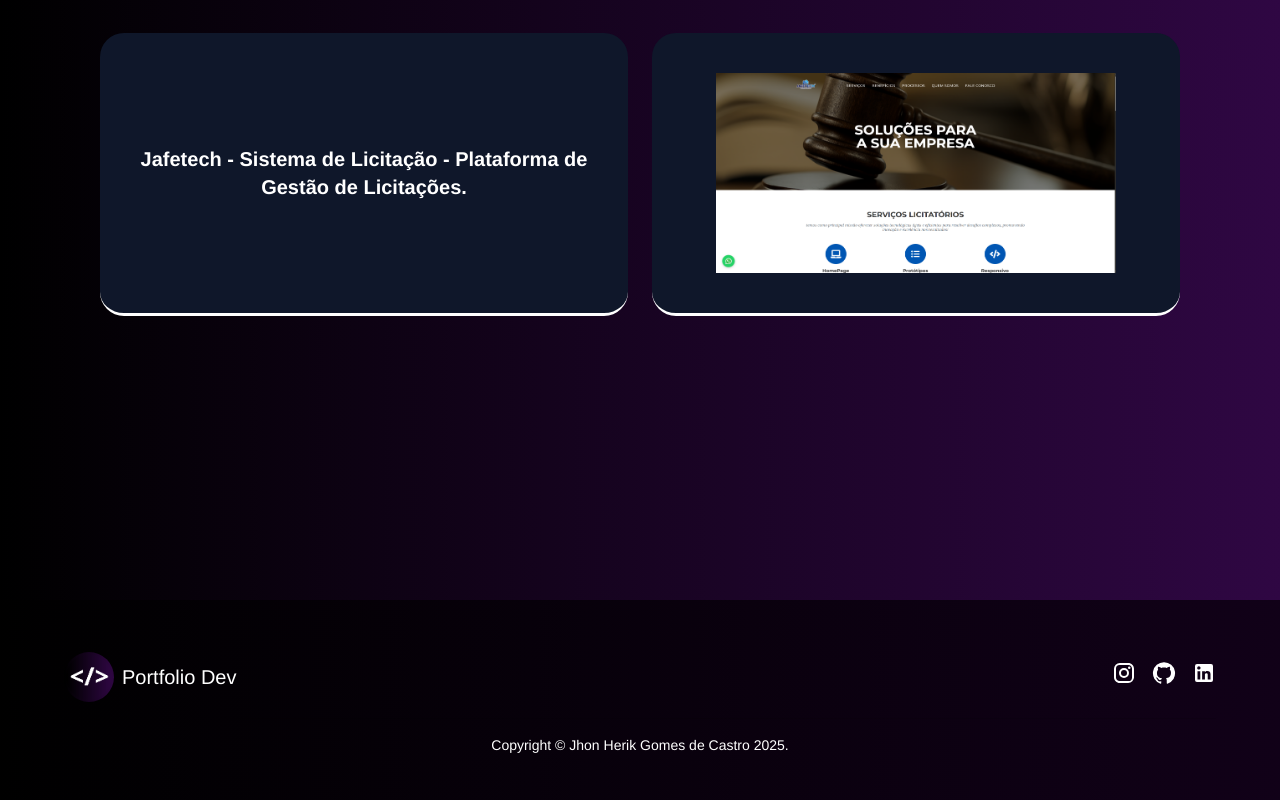
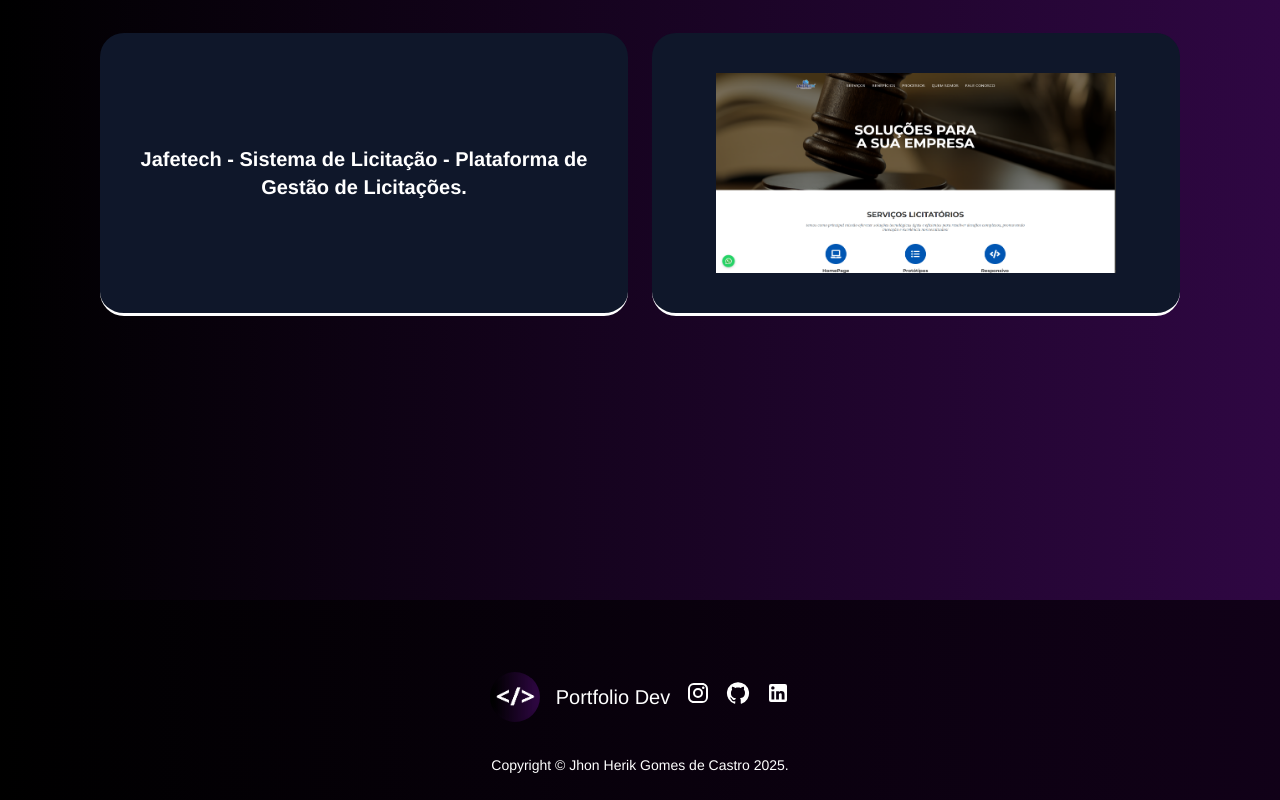
Before and after one commit to jhonherikgc/Portf-lio-Dev, a React (Vite) app: page / in a window 1280 px wide. Shown: the part 6181-6981 px from the top of the page. Built offline with nearby package versions, Linux system fonts and the light colour scheme; some icons are missing.

Commit message:
footer-perf

```diff
--- a/src/components/Footer/Footer.tsx
+++ b/src/components/Footer/Footer.tsx
@@ -17,7 +17,12 @@
   return (
     // @ts-ignore
     <StyledFooter component="footer">
-      <Container maxWidth="lg">
+      <Container maxWidth="lg"
+      sx={{
+        display: 'flex',
+        flexDirection: 'column',
+        paddingTop: {xs: "0", sm: "20px"},
+        alignItems: 'center',}}>
         <Stack
           paddingTop="20px"
           direction={{ xs: 'column', sm: 'row' }}
@@ -25,7 +30,7 @@
           alignItems="center"
           spacing={2}
         >
-          <Stack direction="row" alignItems="center" spacing={1}>
+          <Stack direction="row" alignItems="center" spacing={2}>
             <img src={Icon} alt="Icon" style={{ height: '50px', width: '50px', borderRadius: '50%'}} />
             <Typography variant="h6" color="white">
               Portfolio Dev
@@ -44,11 +49,17 @@
           </Stack>
         </Stack>
         <Divider sx={{ my: 2 }} />
-        <Typography variant="body2" color="white" align="center">
-          {'Copyright © '}
-        Jhon Herik Gomes de Castro {' '}
-          {currentYear}.
-        </Typography>
+        <Typography
+          variant="body2"
+          color="white"
+          align="center"
+          sx={{
+            marginTop: { xs: '-25px', sm: '0px' },
+          }}>
+          {'Copyright © '}
+        Jhon Herik Gomes de Castro {' '}
+          {currentYear}.
+        </Typography>
       </Container>
     </StyledFooter>
   );
```
